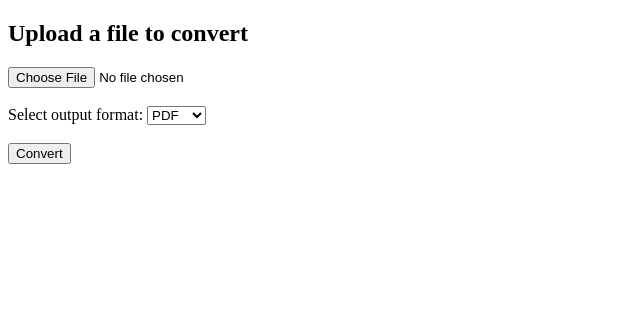
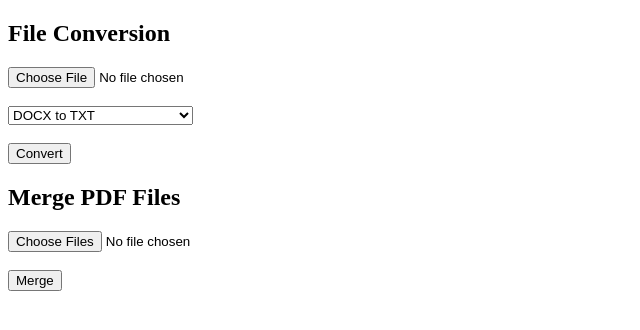
Before and after one commit to yoavs5771/FileToolsWeb, a Flask app: page / in a window 1280 px wide. Shown: the top 330 px of the page, without its empty margins (0-640 px from the left). Run offline with Flask 3, Linux system fonts and the light colour scheme.

Commit message:
Refactor file conversion and merging functionality; update HTML forms for improved user experience

```diff
--- a/app.py
+++ b/app.py
@@ -1,108 +1,73 @@
+from flask import Flask, request, render_template, send_file, redirect, url_for
+from werkzeug.utils import secure_filename
+from converter import *
+from pathlib import Path
+import tempfile
 import os
-import shutil
-import uuid
-from pathlib import Path
-from flask import Flask, request, render_template, send_file, redirect, url_for, flash
-from werkzeug.utils import secure_filename
-from converter import *  # All your conversion functions should be in converter.py
-from PyPDF2 import PdfReader, PdfWriter, PdfMerger
-from moviepy.editor import VideoFileClip
 
 app = Flask(__name__)
-app.secret_key = 'supersecretkey'
-UPLOAD_FOLDER = Path("uploads")
-OUTPUT_FOLDER = Path("outputs")
+UPLOAD_FOLDER = tempfile.gettempdir()
 
-for folder in [UPLOAD_FOLDER, OUTPUT_FOLDER]:
-    folder.mkdir(parents=True, exist_ok=True)
-
-# Allowed extensions
-ALLOWED_EXTENSIONS = {"docx", "pptx", "pdf", "jpg", "jpeg", "png", "bmp", "tiff", "gif", "mp4", "avi", "mov", "mkv"}
-
-
-def allowed_file(filename):
-    return '.' in filename and filename.rsplit('.', 1)[1].lower() in ALLOWED_EXTENSIONS
-
-
-@app.route("/", methods=["GET", "POST"])
+@app.route("/")
 def index():
-    if request.method == "POST":
-        if 'file' not in request.files:
-            flash("No file part")
-            return redirect(request.url)
-
-        file = request.files['file']
-        if file.filename == '':
-            flash("No selected file")
-            return redirect(request.url)
-
-        if file and allowed_file(file.filename):
-            filename = secure_filename(file.filename)
-            input_path = UPLOAD_FOLDER / filename
-            file.save(input_path)
-
-            target_format = request.form.get("format")
-            action = request.form.get("action")  # convert / merge / delete_pages
-            output_file = None
-
-            stem = input_path.stem
-            ext = input_path.suffix.lower().lstrip('.')
-            output_path = OUTPUT_FOLDER / f"{stem}.{target_format}"
-
-            try:
-                if action == "convert":
-                    if ext == "docx":
-                        if target_format == "pdf":
-                            convert_docx_to_pdf(str(input_path), str(output_path))
-                        elif target_format == "txt":
-                            convert_docx_to_txt(input_path, output_path)
-                        elif target_format == "html":
-                            convert_docx_to_html(input_path, output_path)
-
-                    elif ext == "pptx" and target_format == "pdf":
-                        convert_pptx_to_pdf(input_path, output_path)
-
-                    elif ext in {"jpg", "jpeg", "png", "bmp", "tiff", "gif"}:
-                        convert_image(input_path, output_path, target_format)
-
-                    elif ext in {"mp4", "avi", "mov", "mkv"} and target_format in {"mp4", "avi", "mov", "mkv"}:
-                        clip = VideoFileClip(str(input_path))
-                        clip.write_videofile(str(output_path), codec='libx264')
-
-                    elif ext == "pdf" and target_format == "pdf":
-                        shutil.copy(input_path, output_path)
-
-                    return send_file(output_path, as_attachment=True)
-
-                elif action == "merge":
-                    merger = PdfMerger()
-                    pdf_files = request.files.getlist("merge_files")
-                    for pdf in pdf_files:
-                        temp_path = UPLOAD_FOLDER / secure_filename(pdf.filename)
-                        pdf.save(temp_path)
-                        merger.append(str(temp_path))
-                    merged_path = OUTPUT_FOLDER / f"merged_{uuid.uuid4().hex}.pdf"
-                    merger.write(str(merged_path))
-                    merger.close()
-                    return send_file(merged_path, as_attachment=True)
-
-                elif action == "delete_pages":
-                    pages_to_delete = request.form.get("pages").split(',')
-                    pages_to_delete = [int(p.strip()) for p in pages_to_delete if p.strip().isdigit()]
-                    reader = PdfReader(str(input_path))
-                    writer = PdfWriter()
-                    for i in range(len(reader.pages)):
-                        if i not in pages_to_delete:
-                            writer.add_page(reader.pages[i])
-                    writer.write(str(output_path))
-                    return send_file(output_path, as_attachment=True)
-
-            except Exception as e:
-                flash(f"Error: {str(e)}")
-                return redirect(request.url)
-
     return render_template("index.html")
 
+@app.route("/privacy")
+def privacy():
+    return render_template("privacy.html")
+
+@app.route("/convert", methods=["POST"])
+def convert():
+    file = request.files.get("file")
+    conversion_type = request.form.get("conversion")
+    output_file = tempfile.NamedTemporaryFile(delete=False)
+
+    if not file:
+        return "No file uploaded"
+
+    filename = secure_filename(file.filename)
+    input_path = Path(UPLOAD_FOLDER) / filename
+    file.save(input_path)
+    out_path = Path(output_file.name)
+
+    try:
+        if conversion_type == "docx2txt":
+            convert_docx_to_txt(input_path, out_path)
+        elif conversion_type == "docx2html":
+            convert_docx_to_html(input_path, out_path)
+        elif conversion_type == "image2png":
+            convert_images(input_path, out_path.with_suffix(".png"), "png")
+        elif conversion_type == "video2audio":
+            convert_video_to_audio(input_path, out_path.with_suffix(".mp3"))
+        elif conversion_type == "extract_pdf_images":
+            extract_dir = Path(UPLOAD_FOLDER) / "pdf_images"
+            extract_dir.mkdir(exist_ok=True)
+            extract_images_from_pdf(input_path, extract_dir)
+            return f"Images extracted to: {extract_dir}"
+        elif conversion_type == "delete_pdf_pages":
+            delete_pdf_pages(input_path, [0], out_path)  # delete page 1 as example
+        elif conversion_type == "pptx2pdf":
+            convert_pptx_to_pdf_placeholder(input_path, out_path.with_suffix(".pdf"))
+        else:
+            return "Unknown conversion"
+
+        return send_file(out_path, as_attachment=True)
+
+    except Exception as e:
+        return f"Error during conversion: {e}"
+
+@app.route("/merge", methods=["POST"])
+def merge():
+    files = request.files.getlist("files")
+    pdf_list = []
+    for file in files:
+        input_path = Path(UPLOAD_FOLDER) / secure_filename(file.filename)
+        file.save(input_path)
+        pdf_list.append(input_path)
+
+    out_path = Path(UPLOAD_FOLDER) / "merged.pdf"
+    merge_pdfs(pdf_list, out_path)
+    return send_file(out_path, as_attachment=True)
 
 if __name__ == "__main__":
     app.run(debug=True)
--- a/render.yaml
+++ b/render.yaml
@@ -1,6 +1,10 @@
 services:
   - type: web
-    name: filetools
+    name: filetools-web
     env: python
     buildCommand: "pip install -r requirements.txt"
     startCommand: "python app.py"
+    plan: free
+    envVars:
+      - key: FLASK_ENV
+        value: production
--- a/templates/index.html
+++ b/templates/index.html
@@ -1,25 +1,31 @@
-<!-- index.html placeholder -->
+
+<!-- Save this in templates/index.html -->
 <!DOCTYPE html>
 <html lang="en">
 <head>
     <meta charset="UTF-8">
-    <title>File Converter</title>
+    <title>FileTools Web</title>
 </head>
 <body>
-    <h2>Upload a file to convert</h2>
-    <form action="/" method="post" enctype="multipart/form-data">
-        <input type="file" name="file" required><br><br>
-        <label>Select output format:</label>
-        <select name="format">
-            <option value="pdf">PDF</option>
-            <option value="txt">TXT</option>
-            <option value="html">HTML</option>
-            <option value="jpg">JPG</option>
-            <option value="png">PNG</option>
-            <option value="bmp">BMP</option>
-            <option value="tiff">TIFF</option>
-        </select><br><br>
-        <input type="submit" value="Convert">
-    </form>
+<h2>File Conversion</h2>
+<form method="post" action="/convert" enctype="multipart/form-data">
+    <input type="file" name="file" required><br><br>
+    <select name="conversion">
+        <option value="docx2txt">DOCX to TXT</option>
+        <option value="docx2html">DOCX to HTML</option>
+        <option value="image2png">Image to PNG</option>
+        <option value="video2audio">Video to MP3</option>
+        <option value="extract_pdf_images">Extract Images from PDF</option>
+        <option value="delete_pdf_pages">Delete Page 1 from PDF</option>
+        <option value="pptx2pdf">PPTX to PDF (Placeholder)</option>
+    </select><br><br>
+    <button type="submit">Convert</button>
+</form>
+
+<h2>Merge PDF Files</h2>
+<form method="post" action="/merge" enctype="multipart/form-data">
+    <input type="file" name="files" multiple required><br><br>
+    <button type="submit">Merge</button>
+</form>
 </body>
 </html>
```
Also changed, not shown: converter.py (+55 -29 lines), templates/privacy.html (+9 -6 lines).
